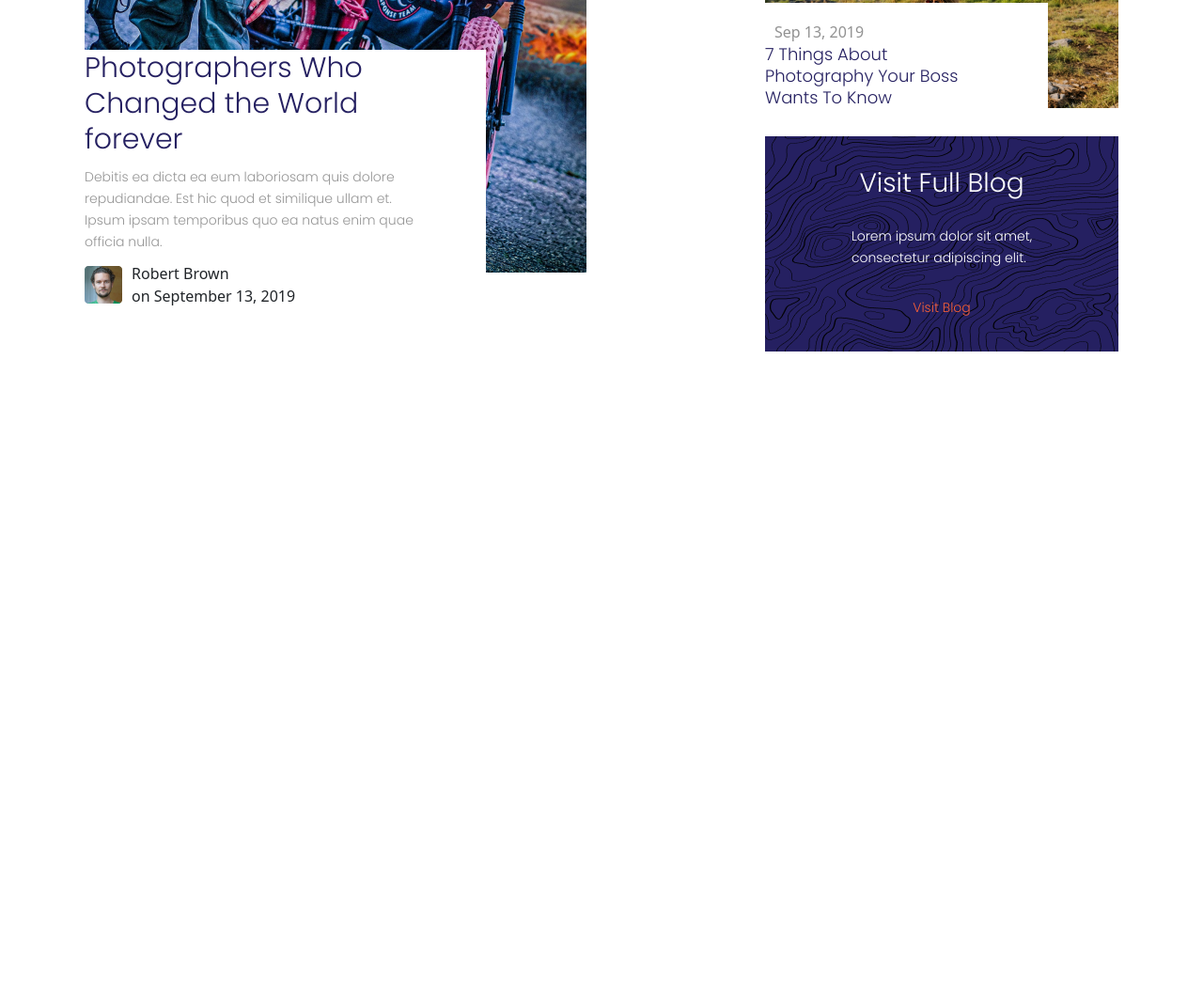
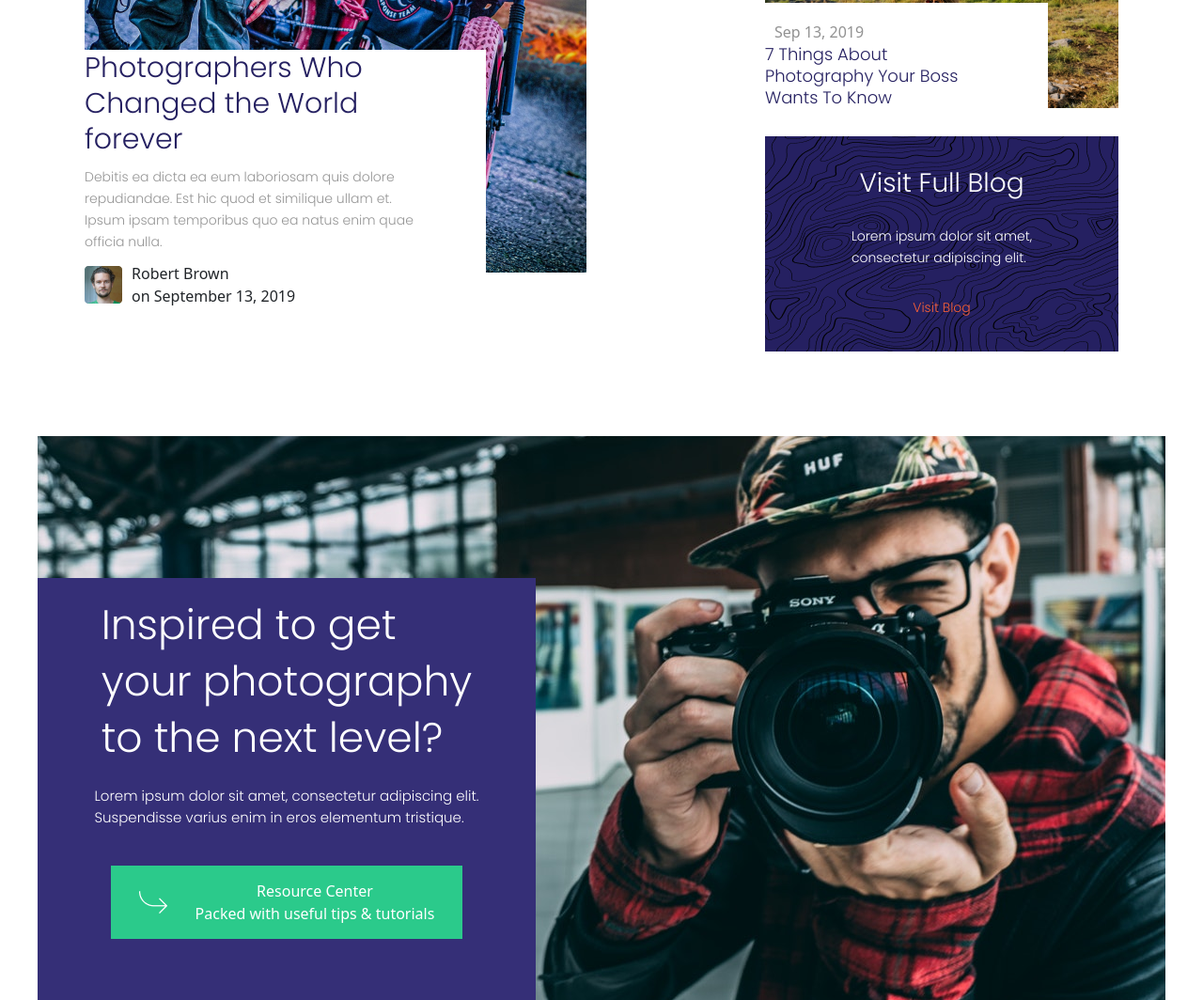
Before and after one commit to abdullo2000/rororor, a plain HTML site: page index.html in a window 1280 px wide. Shown: the part 1678-2742 px from the top of the page at 94% size. Before the commit the page ends 2062 px from the top, so only its background shows below. Drawn offline with nearby package versions, Linux system fonts and the light colour scheme; a web font is replaced by a local one.

Commit message:
3 commit

```diff
--- a/index.html
+++ b/index.html
@@ -174,6 +174,31 @@
                                 </div>
                             </div>
                         </div>
+
+                    </div>
+                </div>
+            </section>
+            <section class="section">
+                <div class="section_four_wrapper">
+                    <div class="section_four">
+                        <div class="four_title_wrapper">
+                            <div class="four_title">
+                                Inspired to get <br> your photography <br>to the next level?
+                            </div>
+                            <div class="four_text">
+                                Lorem ipsum dolor sit amet, consectetur adipiscing elit. <br> Suspendisse varius
+                                enim in
+                                eros
+                                elementum tristique.
+                            </div>
+                            <button class="four_button">
+                                <img class="four_button_img" src="img/Group.png" alt="">
+                                <div class="four_button_title">
+                                    Resource Center <br>
+                                    Packed with useful tips & tutorials
+                                </div>
+                            </button>
+                        </div>
                     </div>
                 </div>
             </section>
--- a/style/style.css
+++ b/style/style.css
@@ -11,6 +11,7 @@
     margin: 0 auto;
     position: relative;
 }
+
 .containerl {
     max-width: 1100px;
     margin: 0 auto;
@@ -276,7 +277,8 @@
     left: 742px;
     top: -60px;
 }
-.m_title{
+
+.m_title {
     font-family: Poppins;
     font-size: 28px;
     font-weight: 400;
@@ -284,7 +286,8 @@ line-height: 39px;
     text-align: left;
     color: #2BCA8B;
 }
-.m_text{
+
+.m_text {
     font-family: Poppins;
     font-size: 14px;
     font-weight: 400;
@@ -293,21 +296,25 @@ text-align: left;
     color: #252061;
     padding-left: 40px;
 }
-.medium-title_{
+
+.medium-title_ {
     width: 630px;
 
 }
-.medium-title{
+
+.medium-title {
     display: flex;
     justify-content: center;
     align-items: center;
     height: 225px;
 }
-.section_wrapper{
+
+.section_wrapper {
     display: flex;
     justify-content: space-between;
 }
-.Photography-title{
+
+.Photography-title {
     display: flex;
     font-family: Poppins;
     font-size: 52px;
@@ -317,30 +324,35 @@ text-align: left;
     height: 300px;
     align-items: center;
 }
-.separately_text{
+
+.separately_text {
     color: #F55F39;
-    border-bottom: 4px #F55F39 solid ;
+    border-bottom: 4px #F55F39 solid;
     height: 120px;
 
 }
-.section_two{
+
+.section_two {
     background: url("../img/sec_two.png")no-repeat;
     height: 769px;
     width: 534px;
     display: flex;
     align-items: end;
 }
-.sec_two-img{
+
+.sec_two-img {
     position: absolute;
 }
-.two_text_wrapper{
+
+.two_text_wrapper {
     background: #ffff;
     width: 427px;
     height: 291px;
     z-index: 999;
     margin-bottom: 40px;
 }
-.two_title{
+
+.two_title {
     font-family: Poppins;
     font-size: 30px;
     font-weight: 400;
@@ -348,7 +360,8 @@ line-height: 38px;
     text-align: left;
     color: #252061;
 }
-.two_text{
+
+.two_text {
     margin-top: 10px;
     font-family: Poppins;
     font-size: 14px;
@@ -357,23 +370,23 @@ line-height: 23px;
     text-align: left;
     color: #969696;
 }
-.two_img{
+.two_img {
     display: flex;
     justify-content: start;
     align-items: center;
     margin-top: 10px;
 }
-.two_text_{
+.two_text_ {
     display: flex;
     flex-direction: column;
     justify-content: center;
 }
-.two_ava{
+.two_ava {
     display: flex;
     justify-content: start;
     padding-right: 10px;
 }
-.card_img_two{
+.card_img_two {
     margin-top: 20px;
     margin-bottom: 30px;
     background: url("../img/Frame\ \(1\).png")no-repeat;
@@ -383,16 +396,15 @@ height: 240px;
     align-items: end;
 
 }
-.card_text_warpper{
+.card_text_warpper {
     background: white;
     width: 301px;
     height: 112px;
     display: flex;
     justify-content: end;
     flex-direction: column;
-
 }
-.card_text_infomation{
+.card_text_infomation {
     color: #252061;
     font-family: Poppins;
     font-size: 18px;
@@ -401,11 +413,11 @@ line-height: 23px;
     text-align: left;
 
 }
-.card_text_info{
+.card_text_info {
     color: #929292;
     padding-left: 10px;
 }
-.card_img_three{
+.card_img_three {
     background: url("../img/ras.png")no-repeat;
     background-color: #252061;
     width: 376.01px;
@@ -415,7 +427,7 @@ flex-direction: column;
     align-items: center;
     justify-content: center;
 }
-.card_img_three_title{
+.card_img_three_title {
     color: #ffff;
     font-family: Poppins;
     font-size: 28px;
@@ -423,7 +435,7 @@ font-weight: 400;
     line-height: 30px;
     text-align: left;
 }
-.card_img_three_text{
+.card_img_three_text {
     font-family: Poppins;
     font-size: 14px;
     font-weight: 400;
@@ -433,7 +445,7 @@ text-align: left;
     padding-top: 30px;
     padding-bottom: 30px;
 }
-.card_img_three_footer{
+.card_img_three_footer {
     font-family: Poppins;
     font-size: 14px;
     font-weight: 400;
@@ -441,3 +453,57 @@ line-height: 23px;
     text-align: left;
     color: #F55F39;
 }
+.section_four {
+    margin-top: 80px;
+    background: url("../img/5d3d46cebbda012722b52354adb2a082.jpg")no-repeat center;
+    width: 1200px;
+    height: 600px;
+    display: flex;
+    justify-content: start;
+    align-items: end;
+}
+.section_four_wrapper {
+    display: flex;
+    justify-content: center;
+    align-items: center;
+    width: 100%;
+}
+.four_title_wrapper{
+    background-color: #352F77;
+    width: 530px;
+height: 449px;
+    display: flex;
+    flex-direction: column;
+        align-items: center;
+}
+.four_title {
+    margin-top: 20px;
+    font-family: Poppins;
+    font-size: 44px;
+    font-weight: 400;
+    line-height: 60px;
+    text-align: left;
+    color: #ffff;
+}
+.four_text {
+    margin-top: 20px;
+    font-family: Poppins;
+    font-size: 15px;
+    font-weight: 400;
+    line-height: 23px;
+    text-align: left;
+    color: #ffff;
+    margin-bottom: 40px;
+}
+.four_button{
+    background: #2BCA8B;
+    color: #FFFF;
+    padding: 15px 30px;
+    display: flex;
+    justify-content: center;
+    align-items: center;
+    border: 0px;
+}
+.four_button_img{
+    margin-right: 30px;
+}
```
Also changed, not shown: img/5d3d46cebbda012722b52354adb2a082.jpg (added), img/Group.png (added), img/IMAGE (6).png (deleted). Lines whose indentation alone changed are shown as unchanged.
